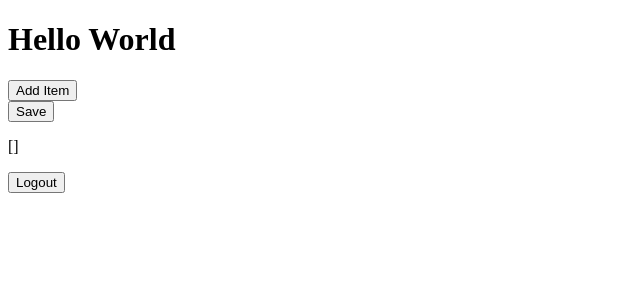
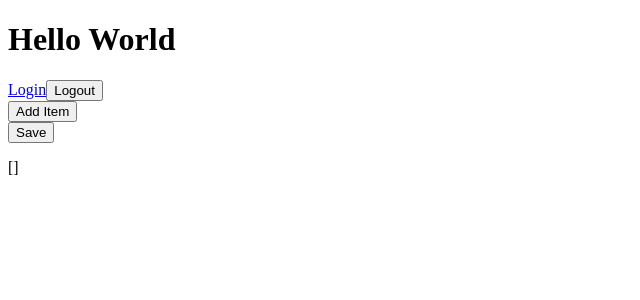
Before and after one commit to fmontes/ng-course, an Angular app: page /edit in a window 1280 px wide. Shown: the top 300 px of the page, without its empty margins (0-640 px from the left). Built offline with nearby package versions, Linux system fonts and the light colour scheme.

Commit message:
Clean up and add header nav

```diff
--- a/src/app/app.component.html
+++ b/src/app/app.component.html
@@ -2,4 +2,11 @@
   <h1>Hello World</h1>
 </header>
 
+<nav>
+  <a routerLink="/login">Login</a>
+
+  <button (click)="logout()">Logout</button>
+
+</nav>
+
 <router-outlet></router-outlet>
--- a/src/app/app.component.ts
+++ b/src/app/app.component.ts
@@ -1,13 +1,16 @@
 import { Component } from '@angular/core';
 import { CommonModule } from '@angular/common';
-import { RouterOutlet } from '@angular/router';
+import { RouterLink, RouterModule, RouterOutlet } from '@angular/router';
 
 @Component({
   selector: 'app-root',
   standalone: true,
-  imports: [CommonModule, RouterOutlet],
+  imports: [CommonModule, RouterLink, RouterOutlet],
   templateUrl: './app.component.html',
   styleUrls: ['./app.component.css']
 })
 export class AppComponent {
+  logout() {
+    console.log('logout')
+  }
 }
--- a/src/app/pages/edit/edit.component.html
+++ b/src/app/pages/edit/edit.component.html
@@ -8,5 +8,3 @@
   <button>Save</button>
 </form>
 <p>{{form.value | json}}</p>
-
-<button (click)="logout()">Logout</button>
--- a/src/app/pages/edit/edit.component.ts
+++ b/src/app/pages/edit/edit.component.ts
@@ -61,12 +61,6 @@ export class EditComponent implements OnInit {
     // });
   }
 
-  logout() {
-    // signOut(this.auth).then(() => {
-    //   this.router.navigate(['/login']);
-    // });
-  }
-
   addItem() {
     this.form.push(
       new FormGroup({
--- a/src/app/pages/set-username/set-username.component.html
+++ b/src/app/pages/set-username/set-username.component.html
@@ -14,5 +14,3 @@
 </form>
 
 <p>{{ errorMessage }}</p>
-
-<button (click)="logout()">Logout</button>
--- a/src/app/pages/set-username/set-username.component.ts
+++ b/src/app/pages/set-username/set-username.component.ts
@@ -25,7 +25,4 @@ export class SetUsernameComponent {
   async saveUserName() {
 
   }
-
-  logout() {
-  }
 }
```
